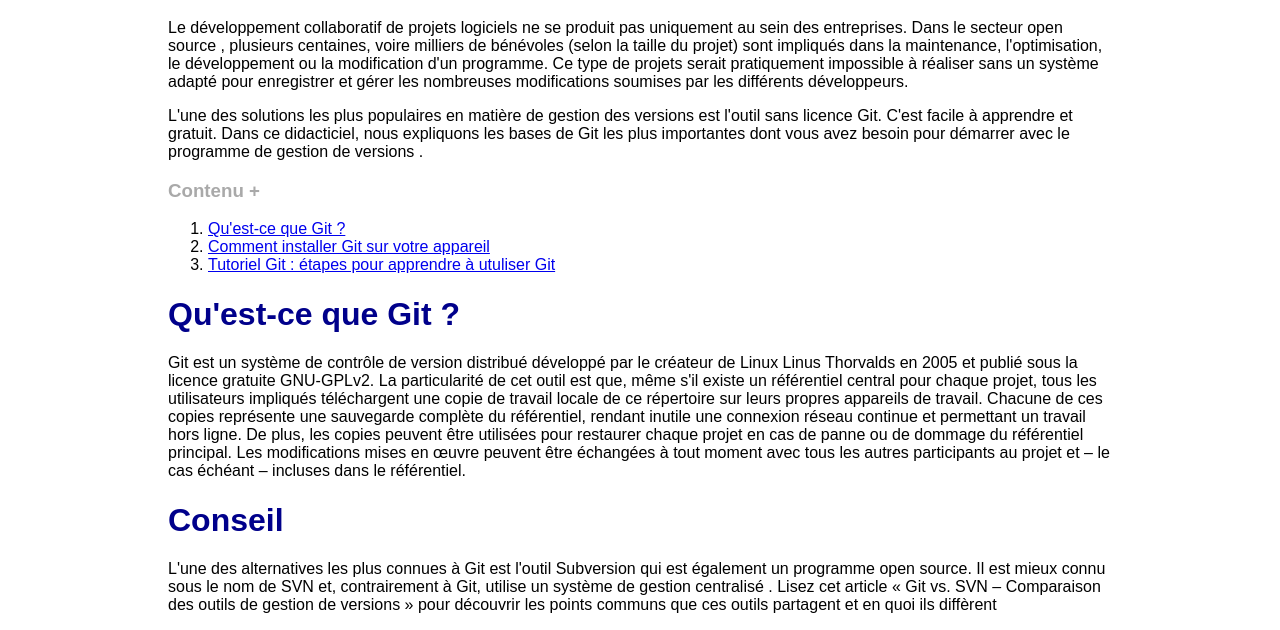
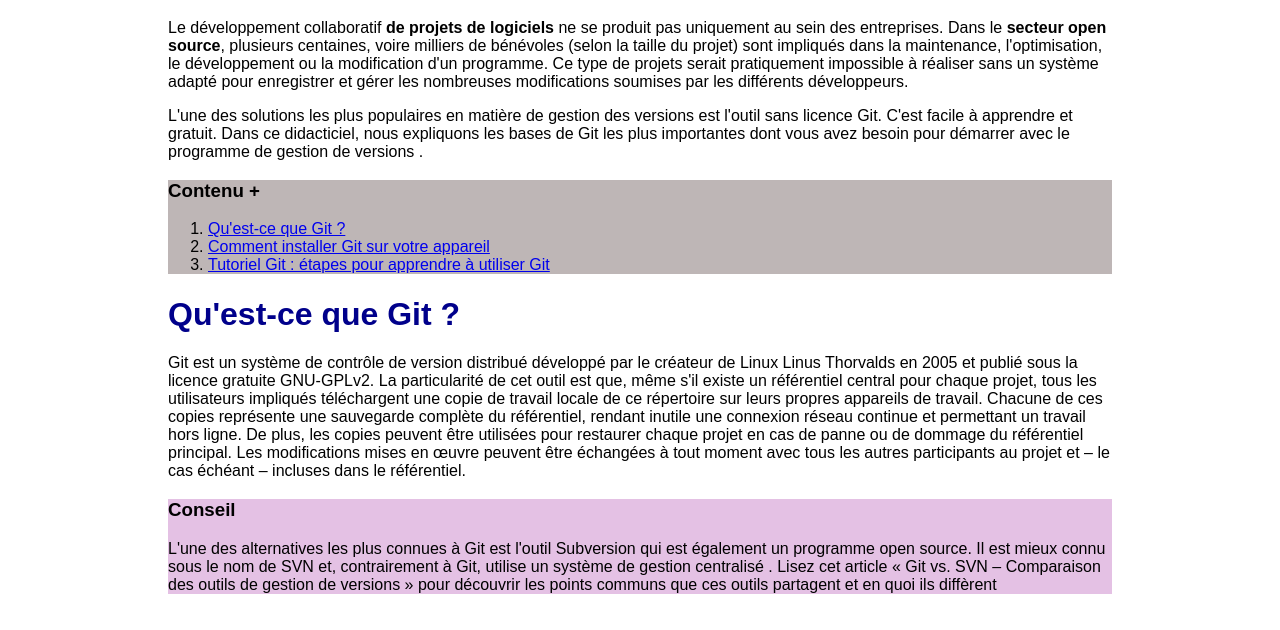
Before and after one commit to lmeline/execice-19-10, a plain HTML site: page index.html in a window 1280 px wide. Shown: the part 703-1333 px from the top of the page. Drawn offline with Linux system fonts and the light colour scheme.

Commit message:
ajout de gras

```diff
--- a/index.html
+++ b/index.html
@@ -14,28 +14,28 @@
     <h1>Tutoriel Git pour les débutants</h1>
 
     <section>
-    <p>Le développement collaboratif de projets logiciels ne se produit pas uniquement au sein des entreprises. Dans le secteur open source , plusieurs centaines, voire milliers de bénévoles (selon la taille du projet) sont impliqués dans la maintenance, l'optimisation, le développement ou la modification d'un programme. Ce type de projets serait pratiquement impossible à réaliser sans un système adapté pour enregistrer et gérer les nombreuses modifications soumises par les différents développeurs.
+    <p>Le développement collaboratif<span class="gras"> de projets de logiciels</span> ne se produit pas uniquement au sein des entreprises. Dans le <span class="gras"> secteur open source</span>, plusieurs centaines, voire milliers de bénévoles (selon la taille du projet) sont impliqués dans la maintenance, l'optimisation, le développement ou la modification d'un programme. Ce type de projets serait pratiquement impossible à réaliser sans un système adapté pour enregistrer et gérer les nombreuses modifications soumises par les différents développeurs.
     </section>
 
     <section>
     L'une des solutions les plus populaires en matière de gestion des versions est l'outil sans licence Git. C'est facile à apprendre et gratuit. Dans ce didacticiel, nous expliquons les bases de Git les plus importantes dont vous avez besoin pour démarrer avec le programme de gestion de versions . </p>
     </section>
 
-    <nav>
+    <div class="fonddecouleur1"><nav>
         <h3> Contenu + </h3>
         <ol>
             <li> <a href="Qu'est-ce que Git ?">Qu'est-ce que Git ?</a></li>
             <li> <a href="Comment installer Git sur votre appareil">Comment installer Git sur votre appareil</a></li>
-            <li> <a href="Tutoriel Git : étapes pour apprendre à utuliser Git">Tutoriel Git : étapes pour apprendre à utuliser Git</a></li>
+            <li> <a href="Tutoriel Git : étapes pour apprendre à utuliser Git">Tutoriel Git : étapes pour apprendre à utiliser Git</a></li>
         </ol>
-    </nav>
+    </nav> </div>
     <h1> Qu'est-ce que Git ?</h1>
 
     <p>Git est un système de contrôle de version distribué développé par le créateur de Linux Linus Thorvalds en 2005 et publié sous la licence gratuite GNU-GPLv2. La particularité de cet outil est que, même s'il existe un référentiel central pour chaque projet, tous les utilisateurs impliqués téléchargent une copie de travail locale de ce répertoire sur leurs propres appareils de travail. Chacune de ces copies représente une sauvegarde complète du référentiel, rendant inutile une connexion réseau continue et permettant un travail hors ligne. De plus, les copies peuvent être utilisées pour restaurer chaque projet en cas de panne ou de dommage du référentiel principal. Les modifications mises en œuvre peuvent être échangées à tout moment avec tous les autres participants au projet et – le cas échéant – incluses dans le référentiel.</p>
 
-    <h1> Conseil</h1>
+    <div class="fonddecouleur2"><h3> Conseil</h3>
 
     <p>L'une des alternatives les plus connues à Git est l'outil Subversion qui est également un programme open source. Il est mieux connu sous le nom de SVN et, contrairement à Git, utilise un système de gestion centralisé . Lisez cet article  « Git vs. SVN – Comparaison des outils de gestion de versions »  pour découvrir les points communs que ces outils partagent et en quoi ils diffèrent</p>
-
+    </div>
 </body>
 </html>
--- a/style.css
+++ b/style.css
@@ -8,7 +8,7 @@
     color: darkblue;
 }
 h3 {
-    color: darkgray;
+    color: black;
 }
 p{
 
@@ -17,3 +17,11 @@
 .gras{
  font-weight: bold;
 }
+.fonddecouleur1{
+    background-color: rgb(190, 182, 182);
+}
+
+.fonddecouleur2{
+    background-color: rgb(228, 193, 228);
+
+}
```
